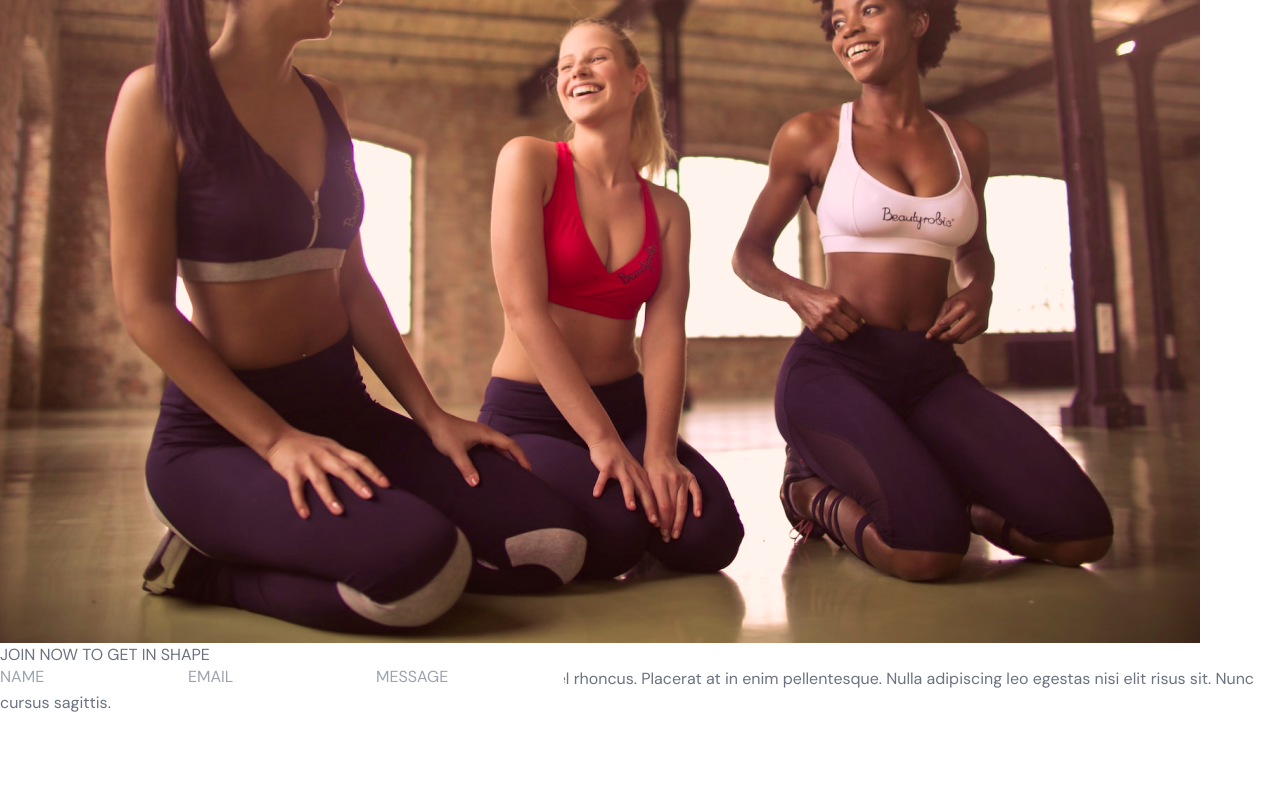
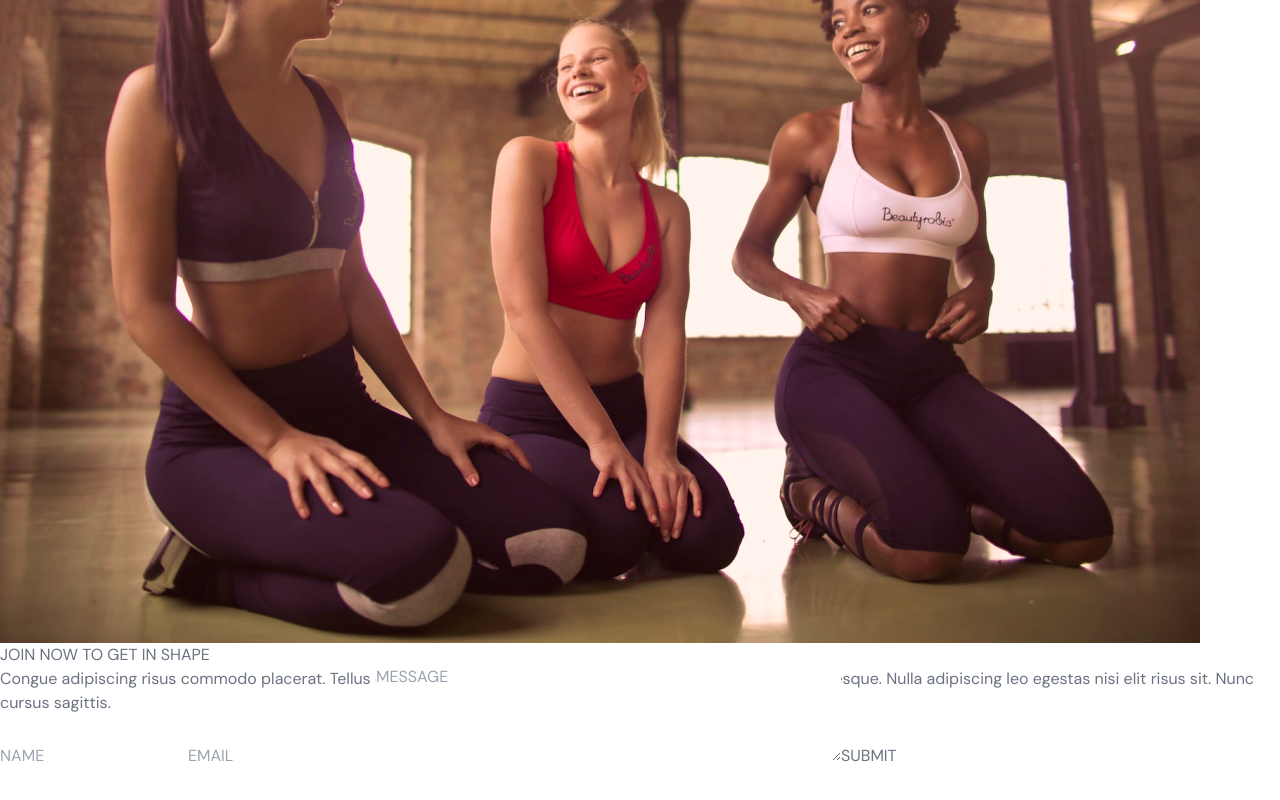
Before and after one commit to chathu-weerasena/Gym-App, a React (Vite) app: page / in a window 1280 px wide. Shown: the part 11033-11833 px from the top of the page. Before the commit the page ends 11772 px from the top, so only its background shows below. Built offline with nearby package versions, Linux system fonts and the light colour scheme.

Commit message:
Completed the form in Contact us page

```diff
--- a/src/scenes/contactUs/index.tsx
+++ b/src/scenes/contactUs/index.tsx
@@ -10,7 +10,7 @@
 };
 
 const ContactUs = ({ setSelectedPage }: Props) => {
-  const inputStyles = `w-full rounded-lg bg-primary-300 px-5 py-3 placeholder-white`;
+  const inputStyles = `mt-5 w-full rounded-lg bg-primary-300 px-5 py-3 placeholder-white`;
   const {
     register,
     trigger,
@@ -102,9 +102,10 @@
                 </p>
               )}
 
-              <input
+              <textarea
                 className={inputStyles}
-                type="text"
+                rows={4}
+                cols={50}
                 placeholder="MESSAGE"
                 {...register("message", {
                   required: true,
@@ -119,6 +120,9 @@
                     "Max length is only 20 00 characters."}
                 </p>
               )}
+              <button className="mt-5 rounded-lg bg-secondary-500 px-20 py-3 transition duration-500 hover:text-white">
+                SUBMIT
+              </button>
             </form>
           </motion.div>
         </div>
```
